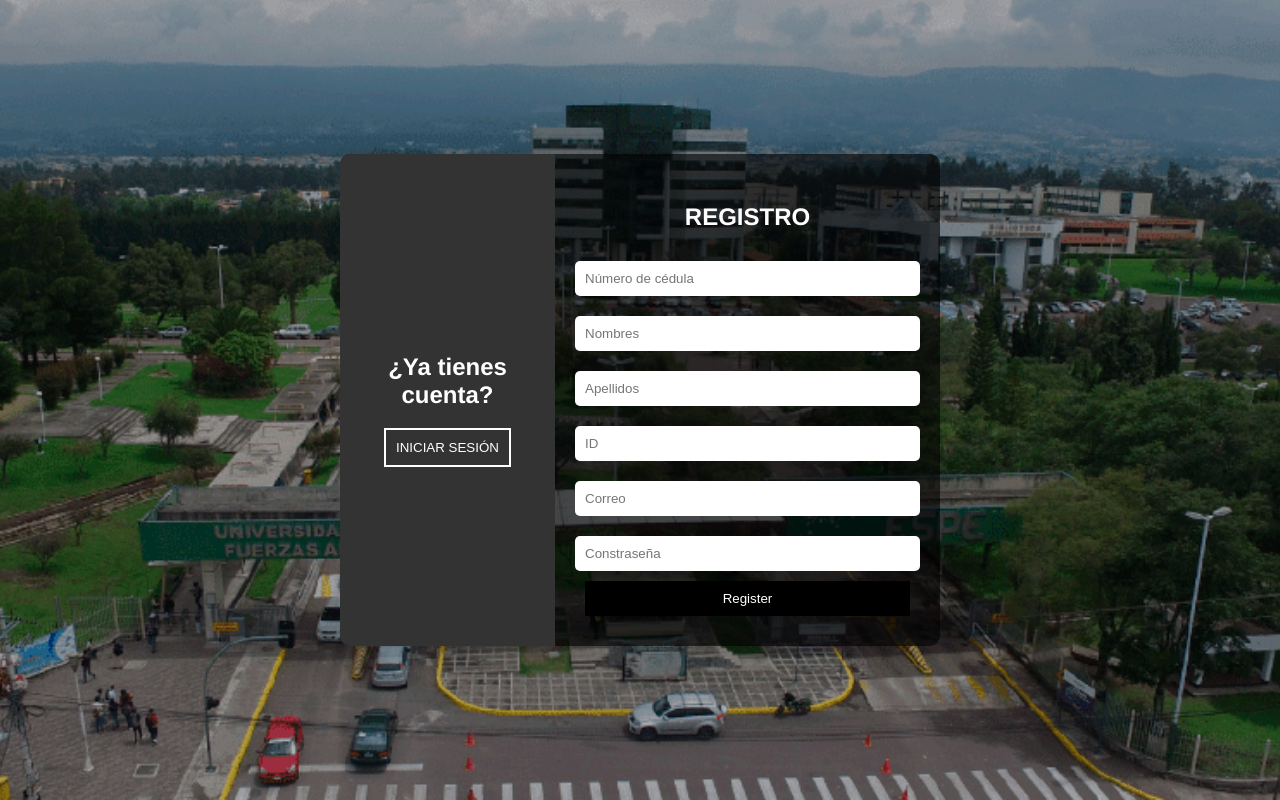
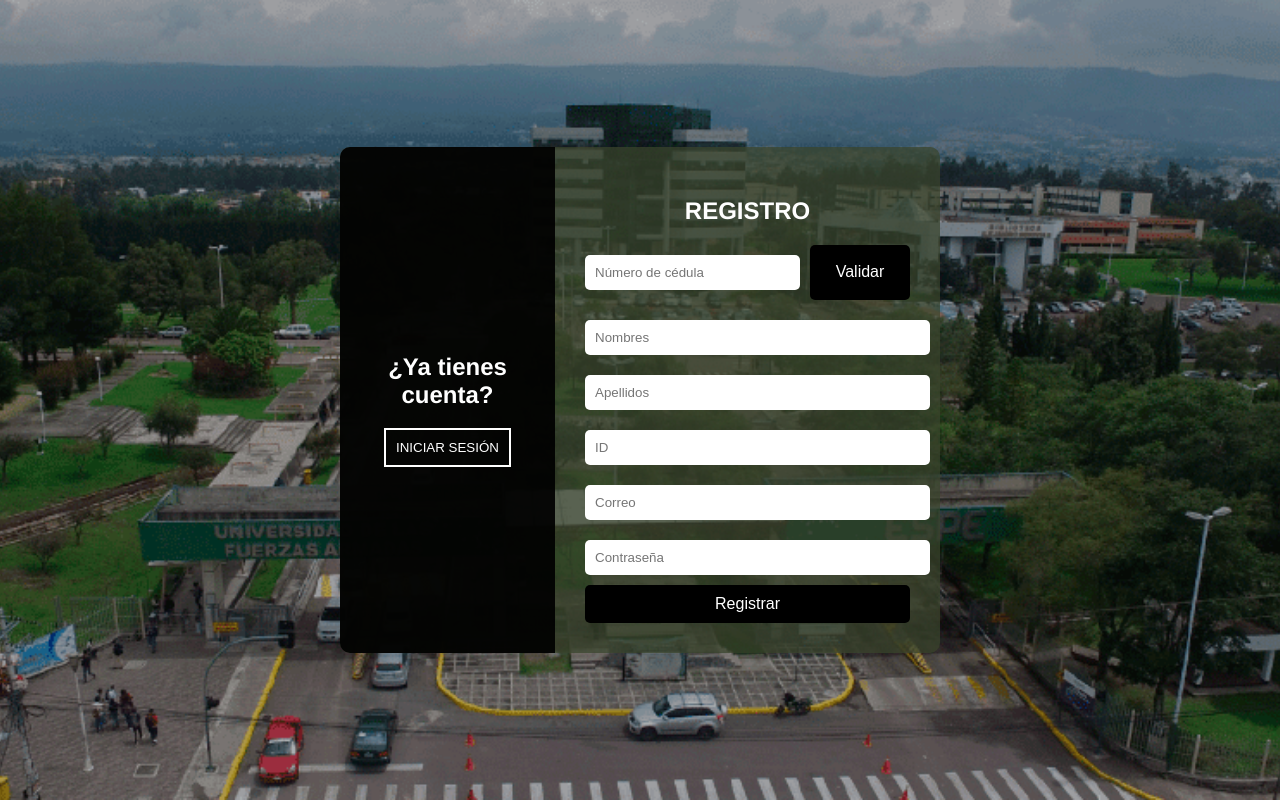
Before and after one commit to aeherrera16/proyectoWF, a React (Create React App) app: page /register in a window 1280 px wide. Both pictures are taken after a click on the button "REGISTRARSE". Built offline with nearby package versions, Linux system fonts and the light colour scheme.

Commit message:
Modificación 3

```diff
--- a/package.json
+++ b/package.json
@@ -3,6 +3,7 @@
   "version": "0.1.0",
   "private": true,
   "dependencies": {
+    "@fortawesome/fontawesome-free": "^6.7.2",
     "@testing-library/dom": "^10.4.0",
     "@testing-library/jest-dom": "^6.6.3",
     "@testing-library/react": "^16.2.0",
--- a/src/components/forms/AuthForm.scss
+++ b/src/components/forms/AuthForm.scss
@@ -22,7 +22,7 @@
   .auth-box {
     display: flex;
     width: 600px;
-    background: rgba(0, 0, 0, 0.6);
+    background: #3a452cb7;
     border-radius: 10px;
     overflow: hidden;
     transition: 0.5s;
@@ -32,7 +32,7 @@
 
   .side-panel {
     width: 35%;
-    background: black;
+    background: rgb(10, 16, 102);
     color: white;
     display: flex;
     flex-direction: column;
@@ -55,9 +55,9 @@
   }
 
   .login-mode .side-panel {
-    background: black;
+    background: #000000ec;
   }
 
   .register-mode .side-panel {
-    background: #333;
+    background: #000000ec;
   }
--- /dev/null
+++ b/src/components/forms/Button.jsx
@@ -0,0 +1,12 @@
+import React from "react";
+import "./Button.scss"; // Puedes poner aquí el estilo para el botón
+
+const Button = ({ children, onClick }) => {
+  return (
+    <button className="btn" onClick={onClick}>
+      {children}
+    </button>
+  );
+};
+
+export default Button;
--- /dev/null
+++ b/src/components/forms/Button.scss
@@ -0,0 +1,14 @@
+.btn {
+    padding: 10px 20px;
+    background-color: #4caf50;
+    color: white;
+    border: none;
+    border-radius: 5px;
+    cursor: pointer;
+    font-size: 16px;
+    transition: background-color 0.3s;
+
+    &:hover {
+      background-color: #526e53;
+    }
+  }
--- a/src/components/forms/LoginForm.jsx
+++ b/src/components/forms/LoginForm.jsx
@@ -1,15 +1,22 @@
 import React from "react";
 import "./LoginForm.scss";
+import Button from "./Button"; // Importa el componente Button
 
 const LoginForm = () => {
+  const handleLogin = () => {
+    // Lógica para el inicio de sesión
+    console.log("Iniciar sesión");
+  };
+
   return (
     <div className="form">
       <h2>INICIAR SESIÓN</h2>
-      <input type="usuario" placeholder="Usuario" />
-      <input type="contrasena" placeholder="Contraseña" />
+      <input type="text" placeholder="Usuario" />
+      <input type="password" placeholder="Contraseña" />
       <div className="options">
+        {/* Aquí puedes agregar opciones adicionales si lo deseas */}
       </div>
-      <button>Ingresar</button>
+      <Button onClick={handleLogin}>Ingresar</Button> {/* Usamos el componente Button */}
       <a href="#">¿Olvidaste tu contraseña?</a>
     </div>
   );
--- a/src/components/forms/RegisterForm.jsx
+++ b/src/components/forms/RegisterForm.jsx
@@ -1,17 +1,102 @@
-import React from "react";
+import React, { useState } from "react";
+import Button from "./Button"; // Suponiendo que ya tienes este componente
 import "./RegisterForm.scss";
 
 const RegisterForm = () => {
+  // Estados para los campos del formulario
+  const [cedula, setCedula] = useState("");
+  const [nombres, setNombres] = useState("");
+  const [apellidos, setApellidos] = useState("");
+  const [id, setId] = useState("");
+  const [correo, setCorreo] = useState("");
+  const [contrasena, setContrasena] = useState("");
+
+  // Estado de los errores
+  const [errors, setErrors] = useState({});
+
+  // Función para validar la cédula (10 dígitos y solo números)
+  const validateCedula = (cedula) => {
+    const regex = /^\d{10}$/; // Expresión regular para 10 dígitos numéricos
+    return regex.test(cedula);
+  };
+
+  // Manejo de la entrada de la cédula, solo números y máximo 10 caracteres
+  const handleCedulaChange = (e) => {
+    const value = e.target.value;
+
+    // Solo permitir números y limitar a 10 dígitos
+    if (/^\d{0,10}$/.test(value)) {
+      setCedula(value);
+    }
+  };
+
+  const handleValidateCedula = () => {
+    if (!validateCedula(cedula)) {
+      setErrors({ ...errors, cedula: "La cédula debe ser un número de 10 dígitos." });
+    } else {
+      setErrors({ ...errors, cedula: "" });
+    }
+  };
+
+  const handleSubmit = (e) => {
+    e.preventDefault();
+    // Aquí puedes manejar el envío del formulario si está todo bien
+    console.log("Formulario enviado", { cedula, nombres, apellidos, id, correo, contrasena });
+  };
+
   return (
     <div className="form">
       <h2>REGISTRO</h2>
-      <input type="cedula" placeholder="Número de cédula" />
-      <input type="nombres" placeholder="Nombres" />
-      <input type="apellidos" placeholder="Apellidos" />
-      <input type="ID" placeholder="ID" />
-      <input type="correo" placeholder="Correo" />
-      <input type="contrasena" placeholder="Constraseña" />
-      <button>Register</button>
+      <form onSubmit={handleSubmit}>
+        <div className="cedula-container">
+          <input
+            type="text"
+            placeholder="Número de cédula"
+            value={cedula}
+            onChange={handleCedulaChange} // Cambio aquí para aplicar la validación en tiempo real
+            className={errors.cedula ? "error" : ""}
+          />
+          <Button type="button" onClick={handleValidateCedula}>Validar</Button>
+        </div>
+        {errors.cedula && <p className="error-message">{errors.cedula}</p>} {/* Mensaje de error */}
+
+        <input
+          type="text"
+          placeholder="Nombres"
+          value={nombres}
+          onChange={(e) => setNombres(e.target.value)}
+        />
+
+        <input
+          type="text"
+          placeholder="Apellidos"
+          value={apellidos}
+          onChange={(e) => setApellidos(e.target.value)}
+        />
+
+        <input
+          type="text"
+          placeholder="ID"
+          value={id}
+          onChange={(e) => setId(e.target.value)}
+        />
+
+        <input
+          type="email"
+          placeholder="Correo"
+          value={correo}
+          onChange={(e) => setCorreo(e.target.value)}
+        />
+
+        <input
+          type="password"
+          placeholder="Contraseña"
+          value={contrasena}
+          onChange={(e) => setContrasena(e.target.value)}
+        />
+
+        <Button type="submit">Registrar</Button>
+      </form>
     </div>
   );
 };
--- a/src/components/forms/RegisterForm.scss
+++ b/src/components/forms/RegisterForm.scss
@@ -6,6 +6,31 @@
 
   h2 {
     margin-bottom: 20px;
+  }
+
+  .cedula-container {
+    display: flex;
+    width: 100%;
+    justify-content: space-between;
+    margin-bottom: 10px;
+
+
+    input {
+      flex-grow: 1;
+      padding: 10px;
+      margin-right: 10px;
+      border: none;
+      border-radius: 5px;
+      max-width: 250px;
+    }
+
+    button {
+      padding: 8px 15px;
+      cursor: pointer;
+      width: auto;
+      min-width: 100px;
+      max-width: 150px;
+    }
   }
 
   input {
@@ -17,7 +42,7 @@
   }
 
   button {
-    background: black;
+    background: #000000;
     color: white;
     border: none;
     padding: 10px;
@@ -36,4 +61,10 @@
     text-decoration: none;
     margin-top: 10px;
   }
+
+  .error-message {
+    color: red;
+    font-size: 12px;
+    margin: -8px 0 10px 0;
+  }
 }
--- a/src/index.js
+++ b/src/index.js
@@ -3,6 +3,7 @@ import ReactDOM from 'react-dom/client';
 import './index.css';  // Archivo opcional de estilos globales mínimos
 import App from './App';
 import reportWebVitals from './reportWebVitals';
+
 
 const root = ReactDOM.createRoot(document.getElementById('root'));
 root.render(
```
Also changed, not shown: 1 other file (tests, documents, lock files or other folders).
